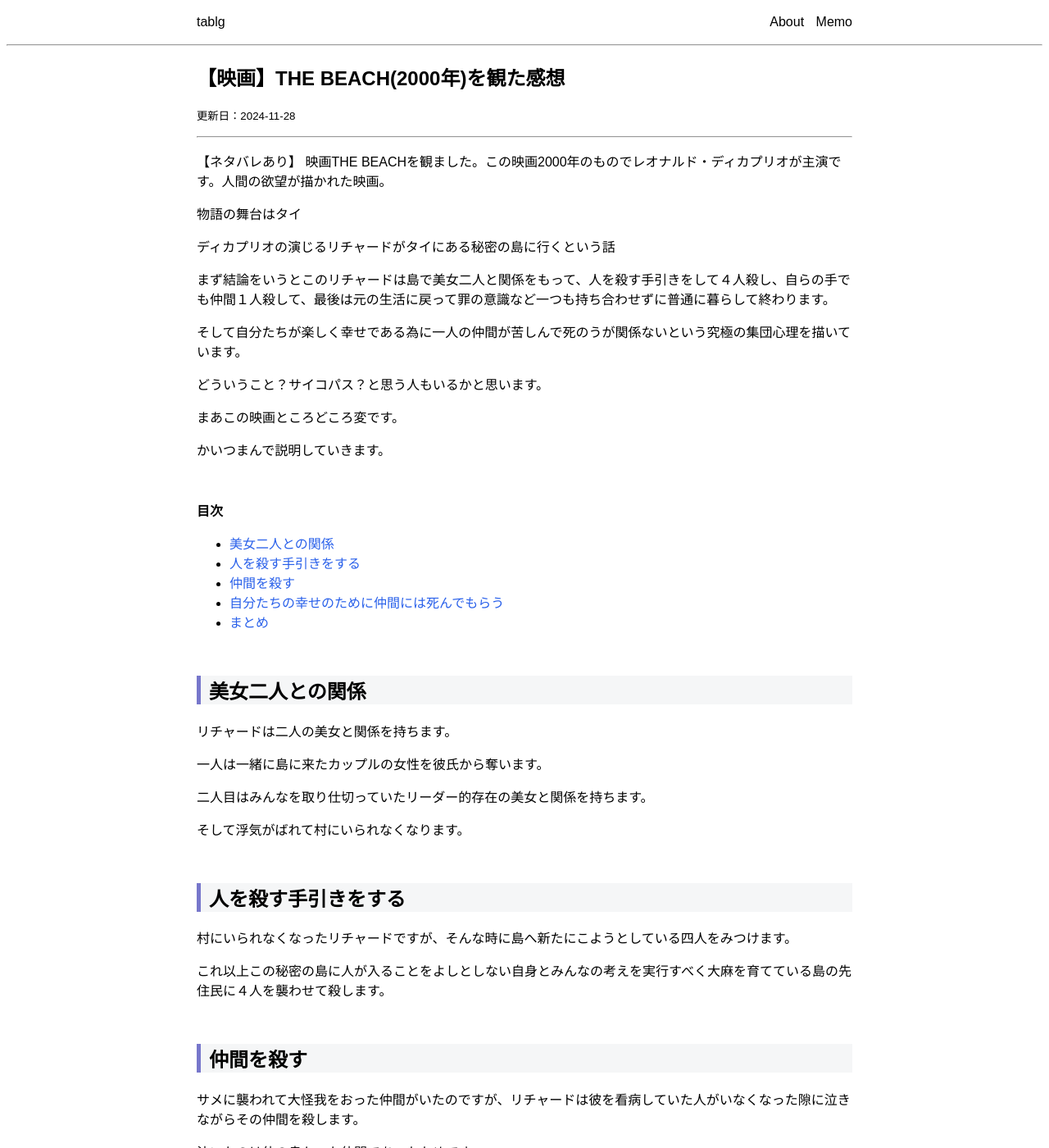
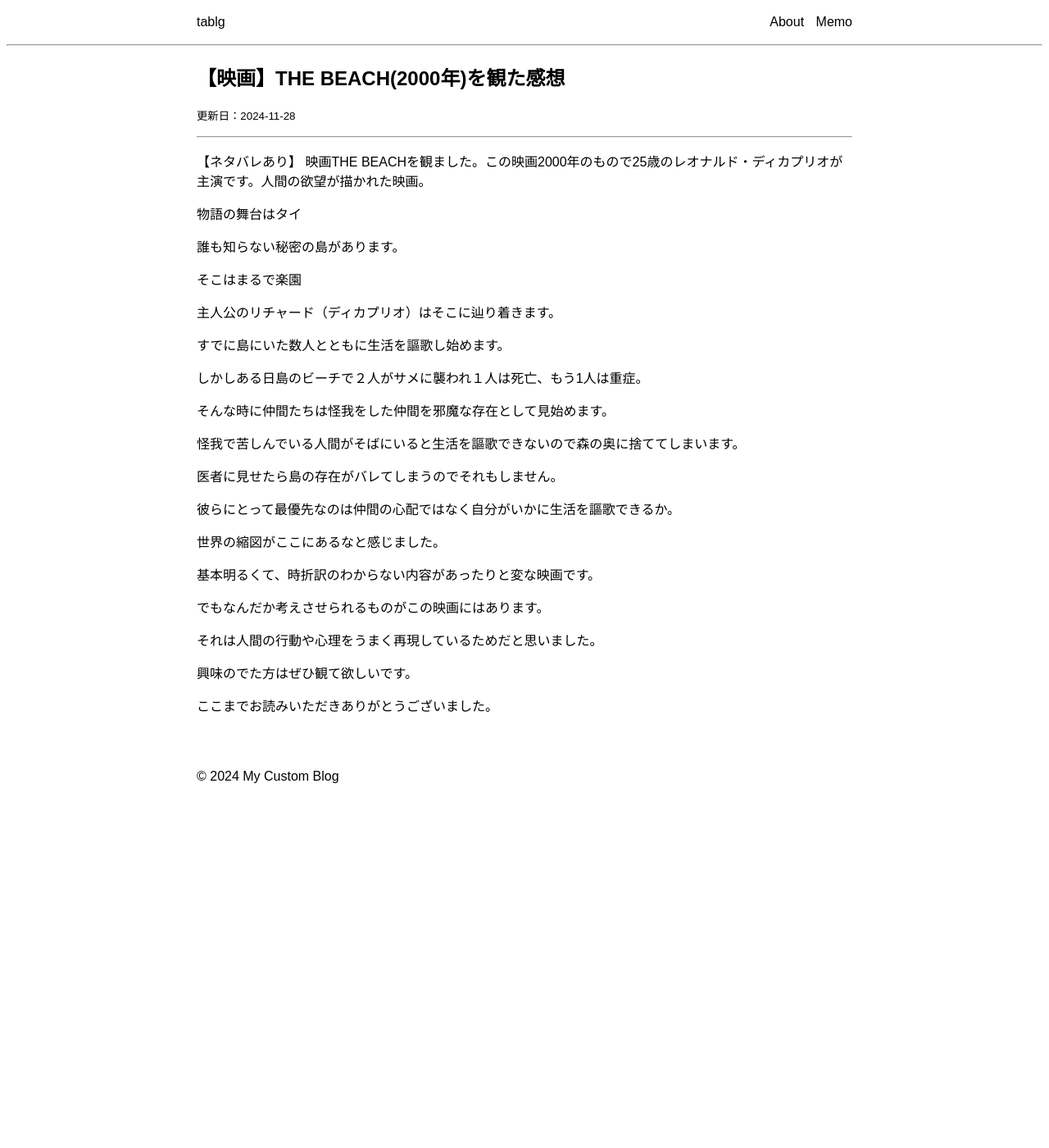
Before and after one commit to taka012345/tablg, a Jekyll site: the page built from _posts/2024-11-29-thebeach.md, in a window 1280 px wide and 1400 px high. Shown: the whole window at 82% size. Built offline with Jekyll 4.4.1, drawn with Linux system fonts in a browser that asks for light colours; some of the changed text lies outside the part shown.

Commit message:
Add files via upload

```diff
--- a/_posts/2024-11-29-thebeach.md
+++ b/_posts/2024-11-29-thebeach.md
@@ -6,102 +6,37 @@ date:   2024-11-29 01:53:04 +0900
 categories: jekyll update
 ---
 【ネタバレあり】
-映画THE BEACHを観ました。この映画2000年のものでレオナルド・ディカプリオが主演です。人間の欲望が描かれた映画。
+映画THE BEACHを観ました。この映画2000年のもので25歳のレオナルド・ディカプリオが主演です。人間の欲望が描かれた映画。
 
 物語の舞台はタイ
 
-ディカプリオの演じるリチャードがタイにある秘密の島に行くという話
+誰も知らない秘密の島があります。
 
-まず結論をいうとこのリチャードは島で美女二人と関係をもって、人を殺す手引きをして４人殺し、自らの手でも仲間１人殺して、最後は元の生活に戻って罪の意識など一つも持ち合わせずに普通に暮らして終わります。
+そこはまるで楽園
 
-そして自分たちが楽しく幸せである為に一人の仲間が苦しんで死のうが関係ないという究極の集団心理を描いています。
+主人公のリチャード（ディカプリオ）はそこに辿り着きます。
 
-どういうこと？サイコパス？と思う人もいるかと思います。
+すでに島にいた数人とともに生活を謳歌し始めます。
 
-まあこの映画ところどころ変です。
+しかしある日島のビーチで２人がサメに襲われ１人は死亡、もう1人は重症。
 
-かいつまんで説明していきます。
+そんな時に仲間たちは怪我をした仲間を邪魔な存在として見始めます。
 
- <br>
+怪我で苦しんでいる人間がそばにいると生活を謳歌できないので森の奥に捨ててしまいます。
 
-**目次**
-* TOC
-{:toc}
+医者に見せたら島の存在がバレてしまうのでそれもしません。
 
-<br>
+彼らにとって最優先なのは仲間の心配ではなく自分がいかに生活を謳歌できるか。
 
+世界の縮図がここにあるなと感じました。
 
-## 美女二人との関係
+基本明るくて、時折訳のわからない内容があったりと変な映画です。
 
-リチャードは二人の美女と関係を持ちます。
+でもなんだか考えさせられるものがこの映画にはあります。
 
-一人は一緒に島に来たカップルの女性を彼氏から奪います。
+それは人間の行動や心理をうまく再現しているためだと思いました。
 
-二人目はみんなを取り仕切っていたリーダー的存在の美女と関係を持ちます。
-
-そして浮気がばれて村にいられなくなります。
-
-<br>
-
-## 人を殺す手引きをする
-
-村にいられなくなったリチャードですが、そんな時に島へ新たにこようとしている四人をみつけます。
-
-これ以上この秘密の島に人が入ることをよしとしない自身とみんなの考えを実行すべく大麻を育てている島の先住民に４人を襲わせて殺します。
-
-<br>
-
-## 仲間を殺す
-
-サメに襲われて大怪我をおった仲間がいたのですが、リチャードは彼を看病していた人がいなくなった隙に泣きながらその仲間を殺します。
-
-泣いたのは仲の良かった仲間であったためです。
-
-しかしそのあとすぐにケロっとして元に戻ります。
-
-<br>
-
-## 自分たちの幸せのために仲間には死んでもらう
-
-仲間の二人がサメに襲われます。
-
-一人は死にます。
-
-しかしもう一人は足を大きく抉られれはしたものの生きていました。
-
-医者にみせればいいのですが、そうすると島の存在もバレてしまうために彼には我慢してもらうという残酷な選択をみんなはします。
-
-毎日苦しむ彼がいると憂鬱になってしまうので皆んな嫌になっていきます。
-
-最悪医者に見せずとも自分たちだけで看病すればいいのですが、それすらも皆んなは嫌うのです。
-
-なので島の奥へ置き去りにしました。
-
-それを終えると大麻をすってビーチでバレーやクリケットをして歌を歌う笑いながら過ごす幸せな日常へと戻ります。
-
-<br>
-
-## まとめ
-
-* 人は自分たちだけの楽園を望んでいる
-
-* 自分と親しい数人だけが幸せであればいい
-
-* 自分たちが自由にのびのびと過ごすためなら、足枷となるなら仲間であっても見捨てる
-
-* ディカプリオの役が訳わからなすぎて面白い
-
-* 若い時のディカプリオかっこいい
-
-* この映画中盤から訳がわからないこと多い
-
-* よくわからないけど面白い映画ではあった
-
-結局よくわからない映画でした。
-
-明るい様な怖い様な。サスペンスなのかどうかもよくわかりません。
-
-興味のある方は見てみてください。
+興味のでた方はぜひ観て欲しいです。
 
 ここまでお読みいただきありがとうございました。
 
```
Also changed, not shown: _posts/2024-11-27-fyueruone.md (+13 -9 lines).
